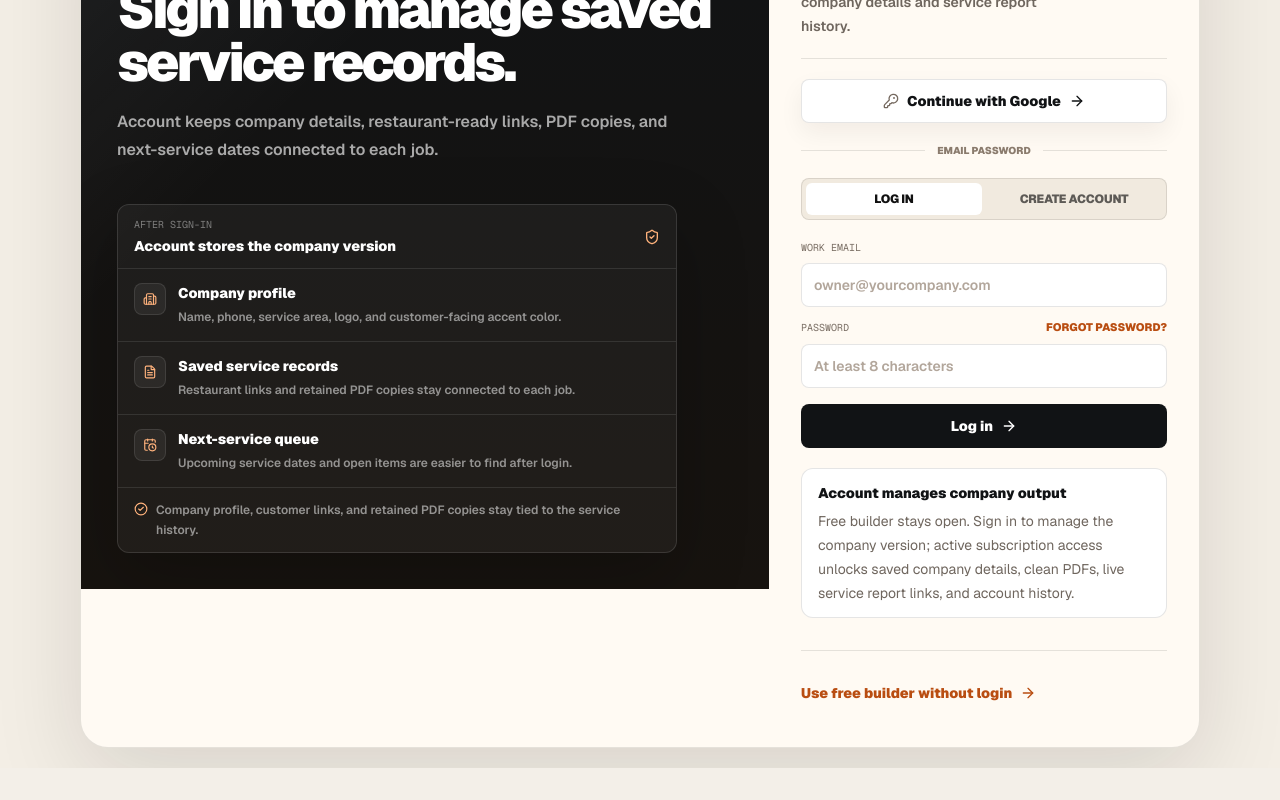
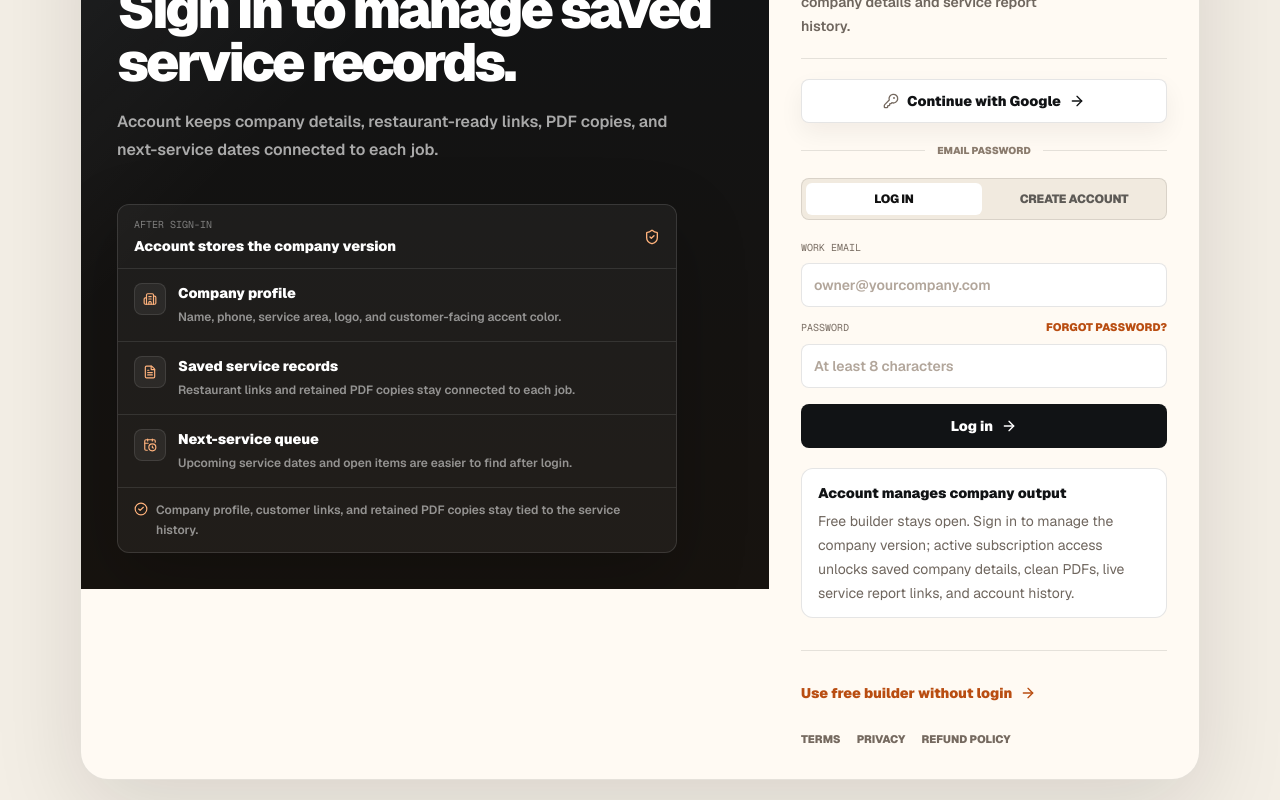
Before and after one commit to ichbinhyeok/kitchenpermit, a Next.js app in the folder frontend/: page /login in a window 1280 px wide. Shown: the part 214-1014 px from the top of the page. Before the commit the page ends 982 px from the top, so only its background shows below. Built offline with nearby package versions, Linux system fonts and the light colour scheme; no server answers.

Commit message:
Add legal links to login page

```diff
--- a/frontend/src/app/login/page.tsx
+++ b/frontend/src/app/login/page.tsx
@@ -83,6 +83,23 @@ export default function LoginPage() {
               Use free builder without login
               <ArrowRight className="h-4 w-4 transition-transform group-hover:translate-x-0.5" />
             </Link>
+            <nav
+              aria-label="Legal"
+              className="mt-4 flex flex-wrap gap-x-4 gap-y-2 text-[11px] font-black uppercase text-[#75695f]"
+            >
+              <Link href="/terms" className="underline-offset-4 hover:underline">
+                Terms
+              </Link>
+              <Link href="/privacy" className="underline-offset-4 hover:underline">
+                Privacy
+              </Link>
+              <Link
+                href="/refund-policy"
+                className="underline-offset-4 hover:underline"
+              >
+                Refund Policy
+              </Link>
+            </nav>
           </div>
         </aside>
       </section>
```
